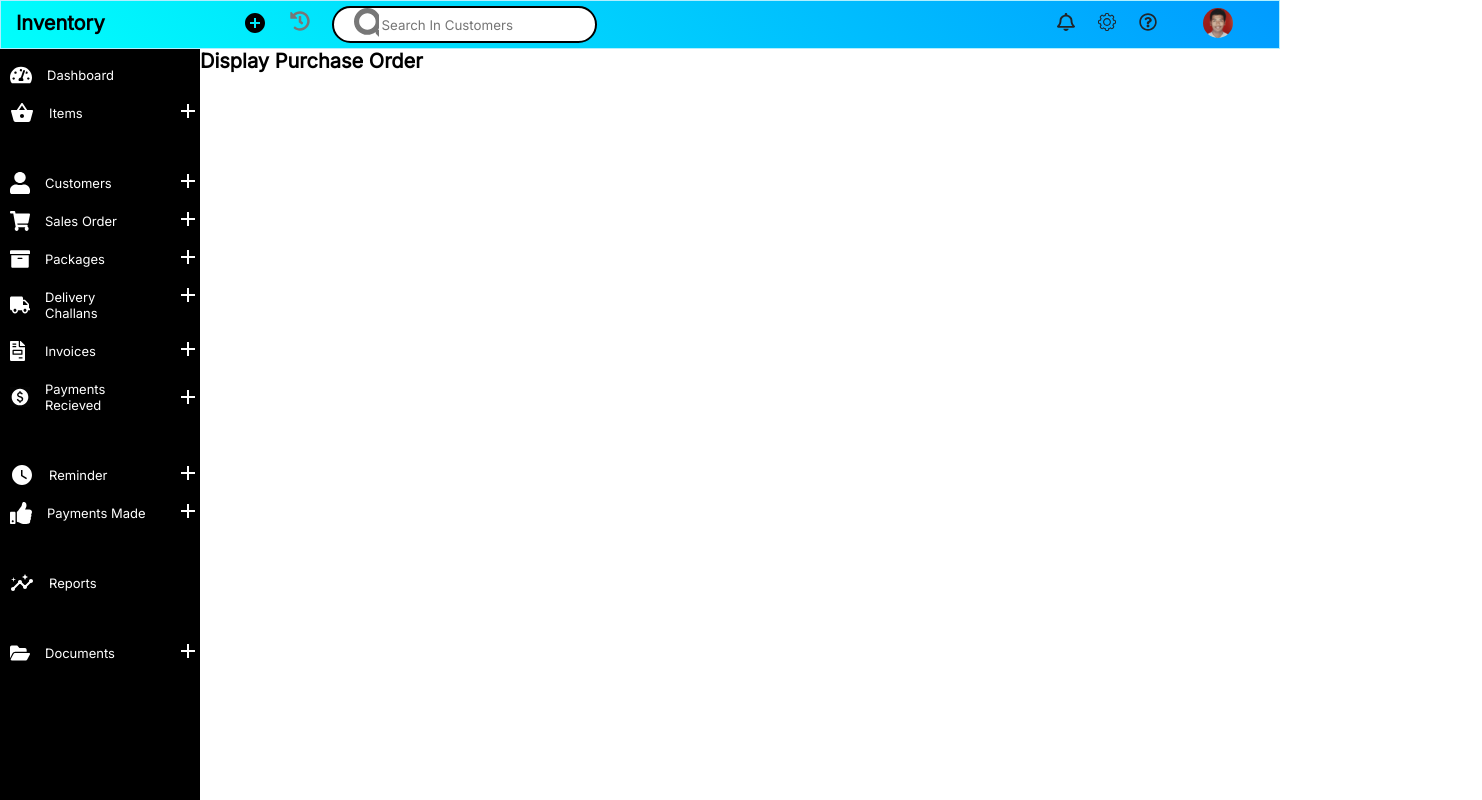
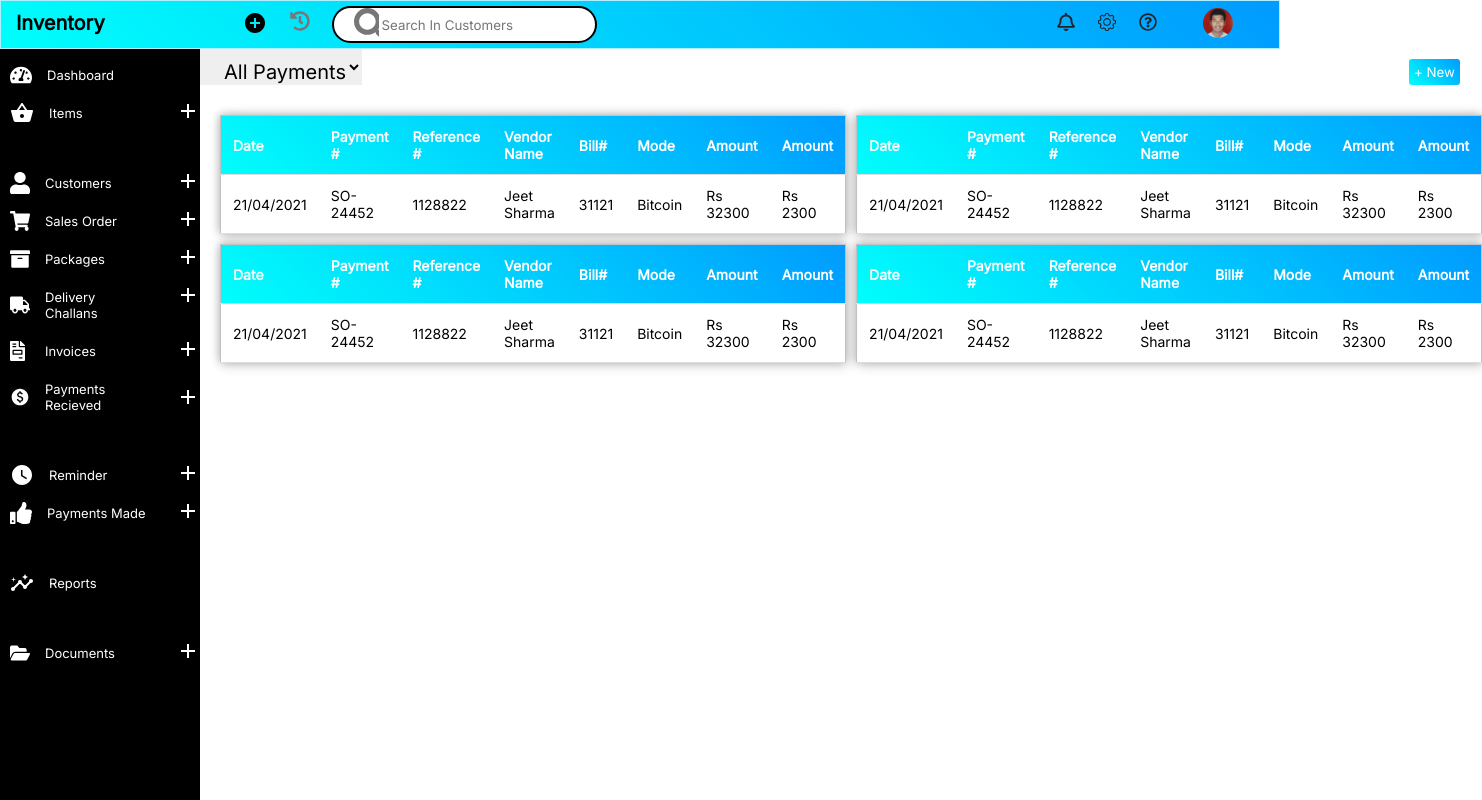
Before and after one commit to Visionaries007/inventory-final, a React (Create React App) app: page /displaypurchaseorder in a window 1280 px wide. Shown: the top 800 px of the page, 1482 px wide, since content can reach past the window. Built offline with nearby package versions, Linux system fonts and the light colour scheme; no server answers.

Commit message:
fixed table errors

```diff
--- a/src/pages/displayCustomer.js
+++ b/src/pages/displayCustomer.js
@@ -26,6 +26,7 @@ const DisplayCustomer = () => {
       </Total>
       <Data>
         <table>
+          <tbody>
             <tr id="header">
               <th>Name</th>
               <th>Company</th>
@@ -95,6 +96,7 @@ const DisplayCustomer = () => {
               <td>Rs 0.00</td>
               <td>Rs 0.00</td>
             </tr>
+          </tbody>
         </table>
       </Data>
       <Disp></Disp>
--- a/src/pages/displayDelivery.js
+++ b/src/pages/displayDelivery.js
@@ -25,6 +25,7 @@ const DisplayDelivery = () => {
       </Total>
       <Data>
         <table>
+          <tbody>
             <tr id="header">
               <th>Date</th>
               <th>Delivery Challan#</th>
@@ -79,6 +80,7 @@ const DisplayDelivery = () => {
               <td>Invoiced</td>
               <td>Rs 203000</td>
             </tr>
+          </tbody>
         </table>
       </Data>
       <Disp></Disp>
--- a/src/pages/displayInvoice.js
+++ b/src/pages/displayInvoice.js
@@ -34,6 +34,7 @@ const DisplayInvoice = () => {
 
       <Data>
         <table>
+          <tbody>
             <tr id="header">
               <th>Date</th>
               <th>Invoice #</th>
@@ -54,6 +55,7 @@ const DisplayInvoice = () => {
               <td>Rs 32300</td>
               <td>Rs 2300</td>
             </tr>
+          </tbody>
         </table>
       </Data>
     </div>
--- a/src/pages/displayPayRec.js
+++ b/src/pages/displayPayRec.js
@@ -21,6 +21,7 @@ const DisplayPaymentRecieved = () => {
 
       <Data>
         <table>
+          <tbody>
             <tr id="header">
               <th>Date</th>
               <th>Payment #</th>
@@ -61,6 +62,7 @@ const DisplayPaymentRecieved = () => {
               <td>Rs 32300</td>
               <td>Rs 2300</td>
             </tr>
+          </tbody>
         </table>
       </Data>
     </div>
--- a/src/pages/displayPaymentMade.js
+++ b/src/pages/displayPaymentMade.js
@@ -1,9 +1,137 @@
 import React from "react";
+import styled from "styled-components";
+import { Link } from "react-router-dom";
 const DisplayPaymentMade = () => {
   return (
     <div>
-      <h1>Display Payment Made</h1>
+      <Total>
+        <div>
+          <Selector className="inv">
+            <option className="d1">All Payments</option>
+          </Selector>
+        </div>
+        <div className="btn1">
+          <button>
+            <Link className="labels" to="/addInvoice">
+              + New
+            </Link>
+          </button>
+        </div>
+      </Total>
+
+      <Data>
+        <table>
+          <tbody>
+            <tr id="header">
+              <th>Date</th>
+              <th>Payment #</th>
+              <th>Reference #</th>
+              <th>Vendor Name</th>
+              <th>Bill#</th>
+              <th>Mode</th>
+              <th>Amount</th>
+              <th>Amount</th>
+            </tr>
+            <tr>
+              <td>21/04/2021</td>
+              <td>SO-24452 </td>
+              <td>1128822</td>
+              <td>Jeet Sharma</td>
+              <td>31121</td>
+              <td>Bitcoin</td>
+              <td>Rs 32300</td>
+              <td>Rs 2300</td>
+            </tr>
+          </tbody>
+        </table>
+      </Data>
     </div>
   );
 };
+const Data = styled.div`
+  padding: 2rem;
+  table {
+    width: 100%;
+    border-collapse: collapse;
+    border: 1px solid #bdc3c7;
+    box-shadow: 2px 2px 12px rgba(0, 0, 0, 0.2),
+      -1px -1px 8px rgba(0, 0, 0, 0.2);
+  }
+  tr {
+    transition: all 0.2s ease-in;
+    cursor: pointer;
+  }
+
+  th,
+  td {
+    padding: 12px;
+    text-align: left;
+    font-size: 14px;
+    border-bottom: 1px solid #ddd;
+    word-wrap: break-word;
+  }
+  #header {
+    background: rgb(2, 0, 36);
+    background: linear-gradient(
+      45deg,
+      rgba(2, 0, 36, 1) 0%,
+      rgba(0, 255, 252, 1) 0%,
+      rgba(0, 155, 255, 1) 100%
+    );
+    color: #fff;
+  }
+  tr:hover {
+    background-color: #f5f5f5;
+    transform: scale(1.02);
+    box-shadow: 2px 2px 12px rgba(0, 0, 0, 0.2),
+      -1px -1px 8px rgba(0, 0, 0, 0.2);
+  }
+
+  @media only screen and (max-width: 768px) {
+    table {
+      width: 90%;
+    }
+  }
+`;
+const Total = styled.div`
+  display: flex;
+  justify-content: space-between;
+  width: 100%;
+  .inv {
+    padding: 1rem 0rem 0rem 2rem;
+  }
+  .btn1 {
+    padding: 1rem 2rem;
+    button {
+      padding: 0.5rem;
+      border-radius: 3px;
+      a {
+        text-decoration: none;
+        color: white !important;
+      }
+      background: linear-gradient(
+        45deg,
+        rgba(2, 0, 36, 1) 0%,
+        rgba(0, 255, 252, 1) 0%,
+        rgba(0, 155, 255, 1) 100%
+      );
+      border: none;
+    }
+    &:hover {
+      transform: scale(1.1);
+      transition: 0.5s ease;
+    }
+  }
+`;
+const Selector = styled.select`
+  border: none;
+  width: auto;
+  &:focus {
+    outline: none;
+  }
+  .d1 {
+    font-size: 12px !important;
+  }
+  font-size: 20px;
+`;
 export default DisplayPaymentMade;
--- a/src/pages/displayPurchaseOrder.js
+++ b/src/pages/displayPurchaseOrder.js
@@ -1,9 +1,212 @@
 import React from "react";
+import styled from "styled-components";
+import { Link } from "react-router-dom";
 const DisplayPurchaseOrder = () => {
   return (
     <div>
-      <h1>Display Purchase Order</h1>
+      <Total>
+        <div>
+          <Selector className="inv">
+            <option className="d1">All Payments</option>
+          </Selector>
+        </div>
+        <div className="btn1">
+          <button>
+            <Link className="labels" to="/addInvoice">
+              + New
+            </Link>
+          </button>
+        </div>
+      </Total>
+
+      <Data>
+        <table>
+          <tbody>
+            <tr id="header">
+              <th>Date</th>
+              <th>Payment #</th>
+              <th>Reference #</th>
+              <th>Vendor Name</th>
+              <th>Bill#</th>
+              <th>Mode</th>
+              <th>Amount</th>
+              <th>Amount</th>
+            </tr>
+            <tr>
+              <td>21/04/2021</td>
+              <td>SO-24452 </td>
+              <td>1128822</td>
+              <td>Jeet Sharma</td>
+              <td>31121</td>
+              <td>Bitcoin</td>
+              <td>Rs 32300</td>
+              <td>Rs 2300</td>
+            </tr>
+          </tbody>
+        </table>
+        <table>
+          <tbody>
+            <tr id="header">
+              <th>Date</th>
+              <th>Payment #</th>
+              <th>Reference #</th>
+              <th>Vendor Name</th>
+              <th>Bill#</th>
+              <th>Mode</th>
+              <th>Amount</th>
+              <th>Amount</th>
+            </tr>
+            <tr>
+              <td>21/04/2021</td>
+              <td>SO-24452 </td>
+              <td>1128822</td>
+              <td>Jeet Sharma</td>
+              <td>31121</td>
+              <td>Bitcoin</td>
+              <td>Rs 32300</td>
+              <td>Rs 2300</td>
+            </tr>
+          </tbody>
+        </table>
+        <table>
+          <tbody>
+            <tr id="header">
+              <th>Date</th>
+              <th>Payment #</th>
+              <th>Reference #</th>
+              <th>Vendor Name</th>
+              <th>Bill#</th>
+              <th>Mode</th>
+              <th>Amount</th>
+              <th>Amount</th>
+            </tr>
+            <tr>
+              <td>21/04/2021</td>
+              <td>SO-24452 </td>
+              <td>1128822</td>
+              <td>Jeet Sharma</td>
+              <td>31121</td>
+              <td>Bitcoin</td>
+              <td>Rs 32300</td>
+              <td>Rs 2300</td>
+            </tr>
+          </tbody>
+        </table>
+        <table>
+          <tbody>
+            <tr id="header">
+              <th>Date</th>
+              <th>Payment #</th>
+              <th>Reference #</th>
+              <th>Vendor Name</th>
+              <th>Bill#</th>
+              <th>Mode</th>
+              <th>Amount</th>
+              <th>Amount</th>
+            </tr>
+            <tr>
+              <td>21/04/2021</td>
+              <td>SO-24452 </td>
+              <td>1128822</td>
+              <td>Jeet Sharma</td>
+              <td>31121</td>
+              <td>Bitcoin</td>
+              <td>Rs 32300</td>
+              <td>Rs 2300</td>
+            </tr>
+          </tbody>
+        </table>
+      </Data>
     </div>
   );
 };
+const Data = styled.div`
+  padding: 2rem;
+  display: grid;
+  grid-template-columns: repeat(2, 1fr);
+  grid-gap: 1rem;
+  table {
+    width: 100%;
+    border-collapse: collapse;
+    border: 1px solid #bdc3c7;
+    box-shadow: 2px 2px 12px rgba(0, 0, 0, 0.2),
+      -1px -1px 8px rgba(0, 0, 0, 0.2);
+  }
+  tr {
+    transition: all 0.2s ease-in;
+    cursor: pointer;
+  }
+
+  th,
+  td {
+    padding: 12px;
+    text-align: left;
+    font-size: 14px;
+    border-bottom: 1px solid #ddd;
+    word-wrap: break-word;
+  }
+  #header {
+    background: rgb(2, 0, 36);
+    background: linear-gradient(
+      45deg,
+      rgba(2, 0, 36, 1) 0%,
+      rgba(0, 255, 252, 1) 0%,
+      rgba(0, 155, 255, 1) 100%
+    );
+    color: #fff;
+  }
+  tr:hover {
+    background-color: #f5f5f5;
+    transform: scale(1.02);
+    box-shadow: 2px 2px 12px rgba(0, 0, 0, 0.2),
+      -1px -1px 8px rgba(0, 0, 0, 0.2);
+  }
+
+  @media only screen and (max-width: 768px) {
+    table {
+      width: 90%;
+    }
+  }
+`;
+const Total = styled.div`
+  display: flex;
+  justify-content: space-between;
+  width: 100%;
+  .inv {
+    padding: 1rem 0rem 0rem 2rem;
+  }
+  .btn1 {
+    padding: 1rem 2rem;
+    button {
+      padding: 0.5rem;
+      border-radius: 3px;
+      a {
+        text-decoration: none;
+        color: white !important;
+      }
+      background: linear-gradient(
+        45deg,
+        rgba(2, 0, 36, 1) 0%,
+        rgba(0, 255, 252, 1) 0%,
+        rgba(0, 155, 255, 1) 100%
+      );
+      border: none;
+    }
+    &:hover {
+      transform: scale(1.1);
+      transition: 0.5s ease;
+    }
+  }
+`;
+const Selector = styled.select`
+  border: none;
+  width: auto;
+  &:focus {
+    outline: none;
+  }
+  .d1 {
+    font-size: 12px !important;
+  }
+  font-size: 20px;
+`;
 export default DisplayPurchaseOrder;
--- a/src/pages/displaySalesorder.js
+++ b/src/pages/displaySalesorder.js
@@ -35,6 +35,7 @@ const DisplaySalesorder = () => {
       </Total>
       <Data>
         <table>
+          <tbody>
             <tr id="header">
               <th>Date</th>
               <th>Sales Order</th>
@@ -119,6 +120,7 @@ const DisplaySalesorder = () => {
               <td>Not Yet</td>
               <td>Rs 2300000</td>
             </tr>
+          </tbody>
         </table>
       </Data>
     </div>
```
Lines whose indentation alone changed are shown as unchanged.
